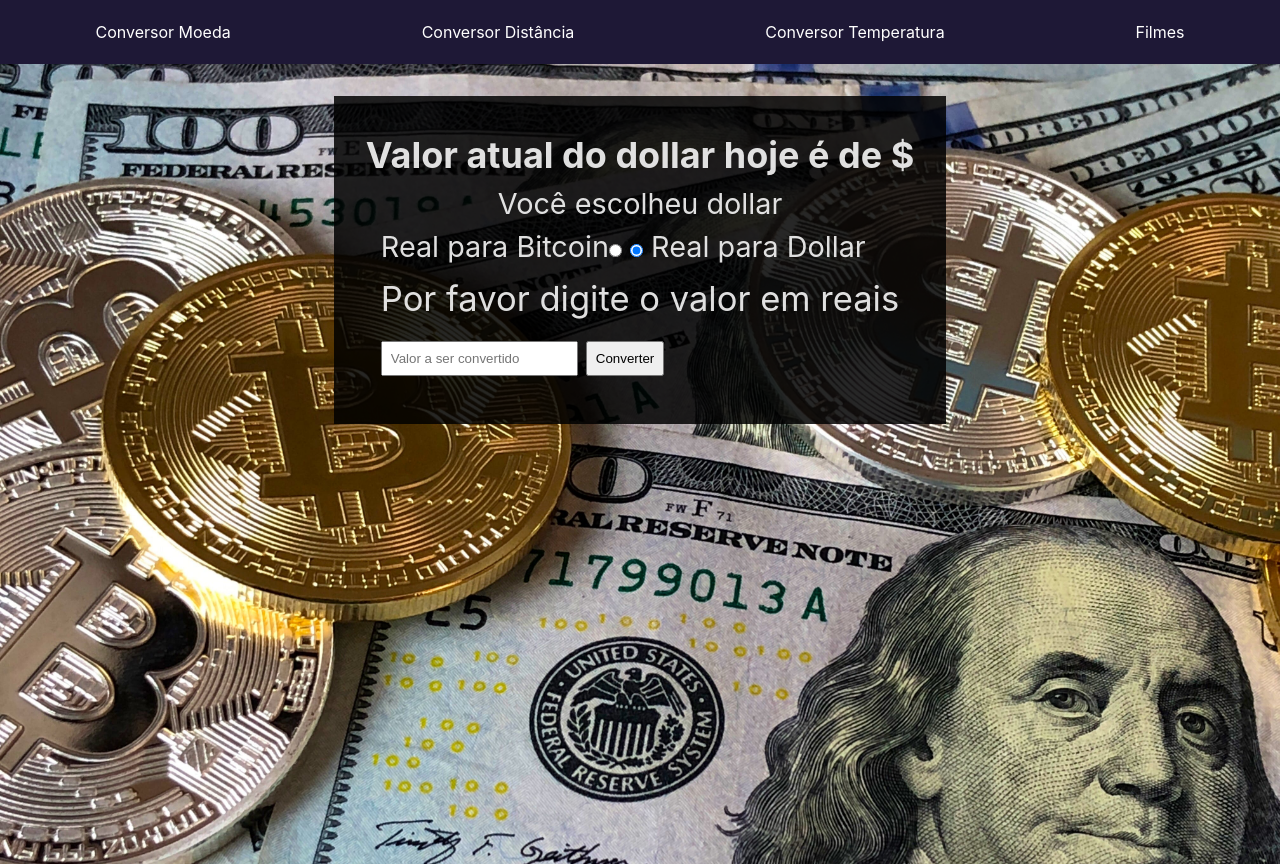
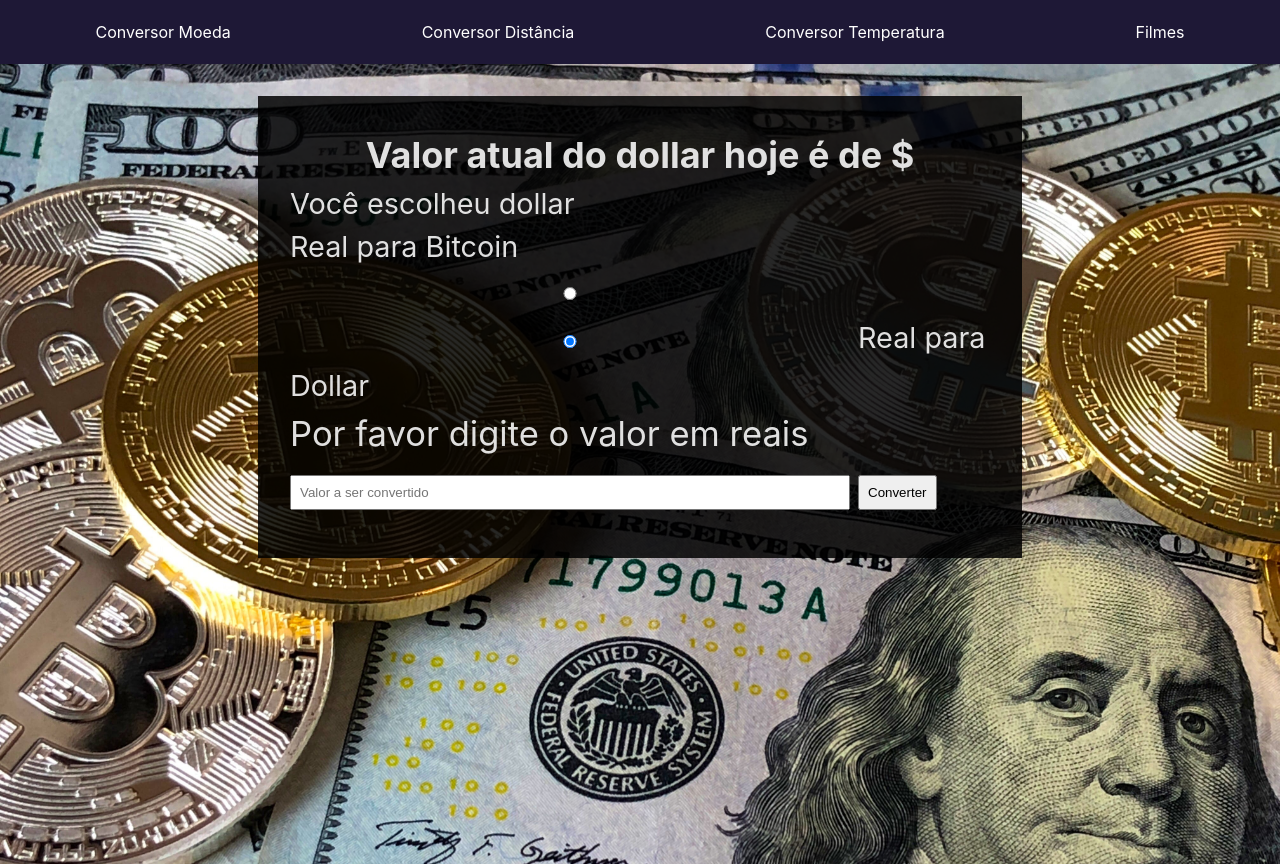
Before and after one commit to mr-louback/imersao-alura, a React (Vite) app: page / in a window 1280 px wide. Built offline with nearby package versions, Linux system fonts and the light colour scheme; no server answers.

Commit message:
ajusts input button and container

```diff
--- a/src/pages/Distance/style.css
+++ b/src/pages/Distance/style.css
@@ -6,35 +6,32 @@
   height: 100vh;
   background-image: url('../../assets/img/velocidade.jpg');
   background-size: cover;
-  gap: 5px;
 }
 
-.content-distance .container {
+.container {
   background-color: rgba(0, 0, 0, 0.774);
   padding: 2rem;
-  width: 700px;
   margin: 2rem;
 }
 
-.content-distance .container div {
-  font-size: 1.5rem;
+.container div {
+  width: 700px;
+
 }
 
-.content-distance .container .input-container input {
+input {
+  margin-right: 5px;
+  width: 80%;
   padding: 1rem;
-  margin: 1rem .5rem;
-  margin-left: 0;
-  width: 80%;
+
 }
 
-.content-distance .container .input-container button {
-  padding: 1rem;
-}
 
-.content-distance .container #res p:nth-child(3) {
+#res p:nth-child(3) {
   margin: 1rem;
   width: 100%;
 }
-.content-distance .container #res p:nth-child(4){
+
+#res p:nth-child(4) {
   font-size: 20px;
 }
```
